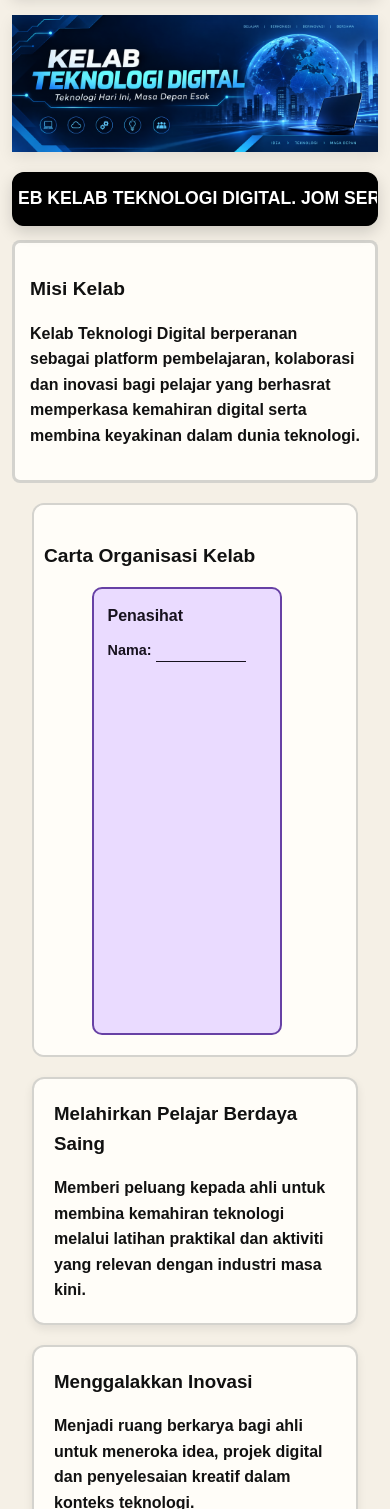
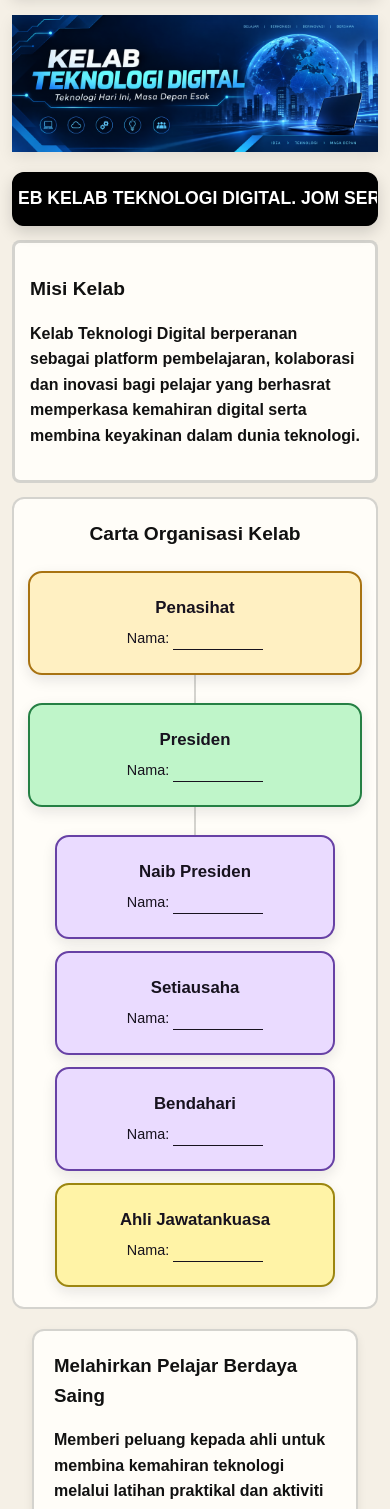
Before and after one commit to callmerezz/kelab-dev, a plain HTML site: page about.html in a window 390 px wide. Shown: the part 85-1594 px from the top of the page. Drawn offline with Linux system fonts and the light colour scheme.

Commit message:
Update style.css

```diff
--- a/style.css
+++ b/style.css
@@ -66,111 +66,86 @@ img {
 }
 
 .organization-chart {
-    overflow-x: auto;
-    padding: 20px 10px;
+    padding: clamp(20px, 4vw, 36px);
     border: 2px solid var(--border-color);
     border-radius: 12px;
     background-color: var(--surface-color);
 }
 
-.organization-tree,
-.organization-tree ul {
-    display: flex;
-    justify-content: center;
-    position: relative;
-    margin: 0;
-    padding: 20px 0 0;
-    list-style: none;
+.organization-chart > h2 {
+    margin: 0 0 28px;
+    text-align: center;
 }
 
 .organization-tree {
-    min-width: 760px;
-    padding-top: 0;
+    display: flex;
+    flex-direction: column;
+    align-items: center;
+    gap: 0;
 }
 
-.organization-tree li {
-    position: relative;
-    padding: 20px 12px 0;
-    text-align: center;
+.organization-stem {
+    width: 2px;
+    height: 28px;
+    background-color: var(--border-color);
 }
 
-.organization-tree > li {
-    padding-top: 0;
-}
-
-.organization-tree li::before,
-.organization-tree li::after {
-    position: absolute;
-    top: 0;
-    right: 50%;
-    width: 50%;
-    height: 20px;
+.organization-roles {
+    display: grid;
+    grid-template-columns: repeat(4, minmax(0, 1fr));
+    gap: 16px;
+    width: min(100%, 960px);
+    padding-top: 28px;
     border-top: 2px solid var(--border-color);
-    content: "";
-}
-
-.organization-tree li::after {
-    right: auto;
-    left: 50%;
-    border-left: 2px solid var(--border-color);
-}
-
-.organization-tree li:only-child::before,
-.organization-tree li:only-child::after,
-.organization-tree li:first-child::before,
-.organization-tree li:last-child::after {
-    display: none;
-}
-
-.organization-tree li:first-child::after,
-.organization-tree li:last-child::before {
-    border-radius: 8px 0 0;
-}
-
-.organization-tree li:last-child::before {
-    border-right: 2px solid var(--border-color);
-}
-
-.organization-tree ul::before {
-    position: absolute;
-    top: 0;
-    left: 50%;
-    height: 20px;
-    border-left: 2px solid var(--border-color);
-    content: "";
-}
-
-.organization-tree > li::before,
-.organization-tree > li::after {
-    display: none;
 }
 
 .organization-card {
     position: relative;
     z-index: 1;
-    width: 190px;
-    min-height: 112px;
+    display: flex;
+    flex-direction: column;
+    justify-content: center;
+    width: 100%;
+    min-height: 120px;
     margin: 0 auto;
-    padding: 14px;
+    padding: 16px;
     border: 2px solid #6741a5;
-    border-radius: 10px;
+    border-radius: 14px;
     background-color: #eadbff;
     color: #17121e;
+    text-align: center;
+    box-shadow: 0 5px 14px rgba(23, 18, 30, 0.1);
+}
+
+.organization-roles > .organization-card::before {
+    position: absolute;
+    top: -30px;
+    left: 50%;
+    height: 28px;
+    border-left: 2px solid var(--border-color);
+    content: "";
+}
+
+.organization-advisor {
+    border-color: #a87312;
+    background-color: #fff0c2;
 }
 
 .organization-card h3 {
-    margin: 0 0 10px;
-    font-size: 1rem;
+    margin: 0 0 8px;
+    font-size: 1.05rem;
+    line-height: 1.3;
 }
 
 .organization-card p {
     margin: 0;
     font-size: 0.9rem;
+    font-weight: normal;
 }
 
 .organization-name {
     display: inline-block;
-    width: 90px;
+    width: min(90px, 45%);
     min-height: 1em;
     border-bottom: 1px solid currentColor;
     vertical-align: bottom;
@@ -184,6 +159,43 @@ img {
 .organization-unit {
     border-color: #9c8610;
     background-color: #fff3a6;
+}
+
+@media (max-width: 850px) {
+    .organization-roles {
+        grid-template-columns: repeat(2, minmax(0, 1fr));
+        row-gap: 16px;
+    }
+}
+
+@media (max-width: 480px) {
+    .organization-section {
+        margin: 14px 0;
+    }
+
+    .organization-chart {
+        padding: 20px 14px;
+    }
+
+    .organization-chart > h2 {
+        margin-bottom: 22px;
+    }
+
+    .organization-roles {
+        grid-template-columns: 1fr;
+        width: min(100%, 280px);
+        gap: 12px;
+        padding-top: 0;
+        border-top: 0;
+    }
+
+    .organization-roles > .organization-card::before {
+        display: none;
+    }
+
+    .organization-card {
+        min-height: 104px;
+    }
 }
 
 .news-grid,
```
